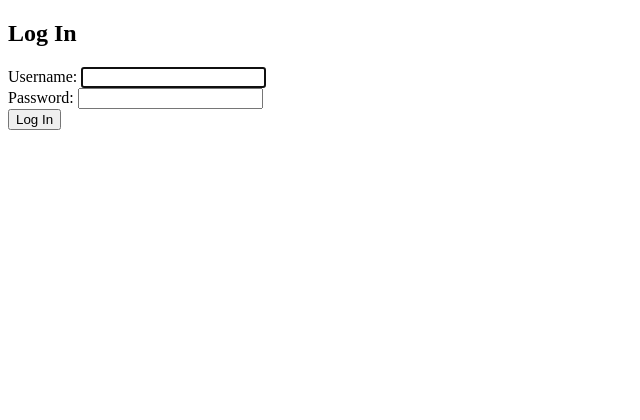
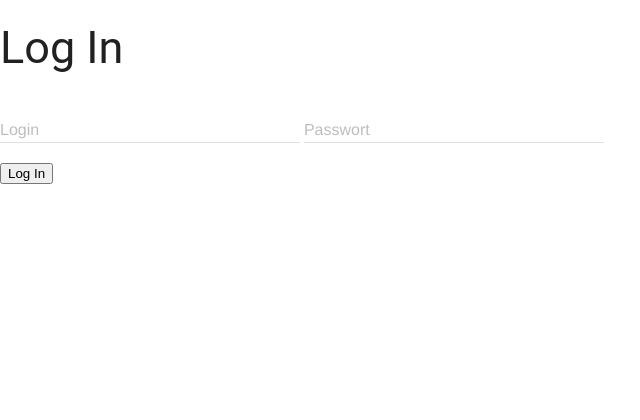
Before and after one commit to AlexSolms/django_auth_training, a Django app: page /accounts/login/ in a window 1280 px wide. Shown: the top 420 px of the page, without its empty margins (0-640 px from the left). Before the commit the page ends 130 px from the top, so only its background shows below. Run offline with Django 5.2, Linux system fonts and the light colour scheme.

Commit message:
small change with layout of login

```diff
--- a/templates/base.html
+++ b/templates/base.html
@@ -4,6 +4,9 @@
     <meta charset="UTF-8">
     <meta name="viewport" content="width=device-width, initial-scale=1.0">
     <title>{% block title %}Django Auth Tutorial{% endblock %}</title>
+    <link rel="stylesheet" href="https://fonts.googleapis.com/icon?family=Material+Icons" />
+    <link rel="stylesheet" href="https://code.getmdl.io/1.3.0/material.indigo-pink.min.css" />
+    <script defer src="https://code.getmdl.io/1.3.0/material.min.js"></script>
 </head>
 <body>
     {% block content %}
--- a/templates/registration/login.html
+++ b/templates/registration/login.html
@@ -7,7 +7,23 @@
 <h2>Log In</h2>
 <form method="post">
   {% csrf_token %}
+  {% comment %}
   {{ form }}
+   das hier ist das Standardform, dass man verwenden kann.
+  Möchte man ein eigenes Layout haben muss man im Grunde nur das name Attribut für Benutzer und Passwort richtig setzen.
+  Ich muss noch herausfinden, wie ich an den Rückgabewert komme, sollte das Passwort oder der Benutzername falsch sein.
+  {% endcomment %}
+
+  <div class="inputArea">
+    <div class="mdl-textfield mdl-js-textfield mdl-textfield--floating-label">
+      <input class="mdl-textfield__input" type="text" name="username" id="id_username" />
+      <label class="mdl-textfield__label" for="id_username">Login</label>
+    </div>
+    <div class="mdl-textfield mdl-js-textfield mdl-textfield--floating-label">
+      <input class="mdl-textfield__input" type="password" name="password" id="current-password" />
+      <label class="mdl-textfield__label" for="current-password">Passwort</label>
+    </div>
+  </div>
   <button type="submit">Log In</button>
 </form>
 {% endblock %}
```
